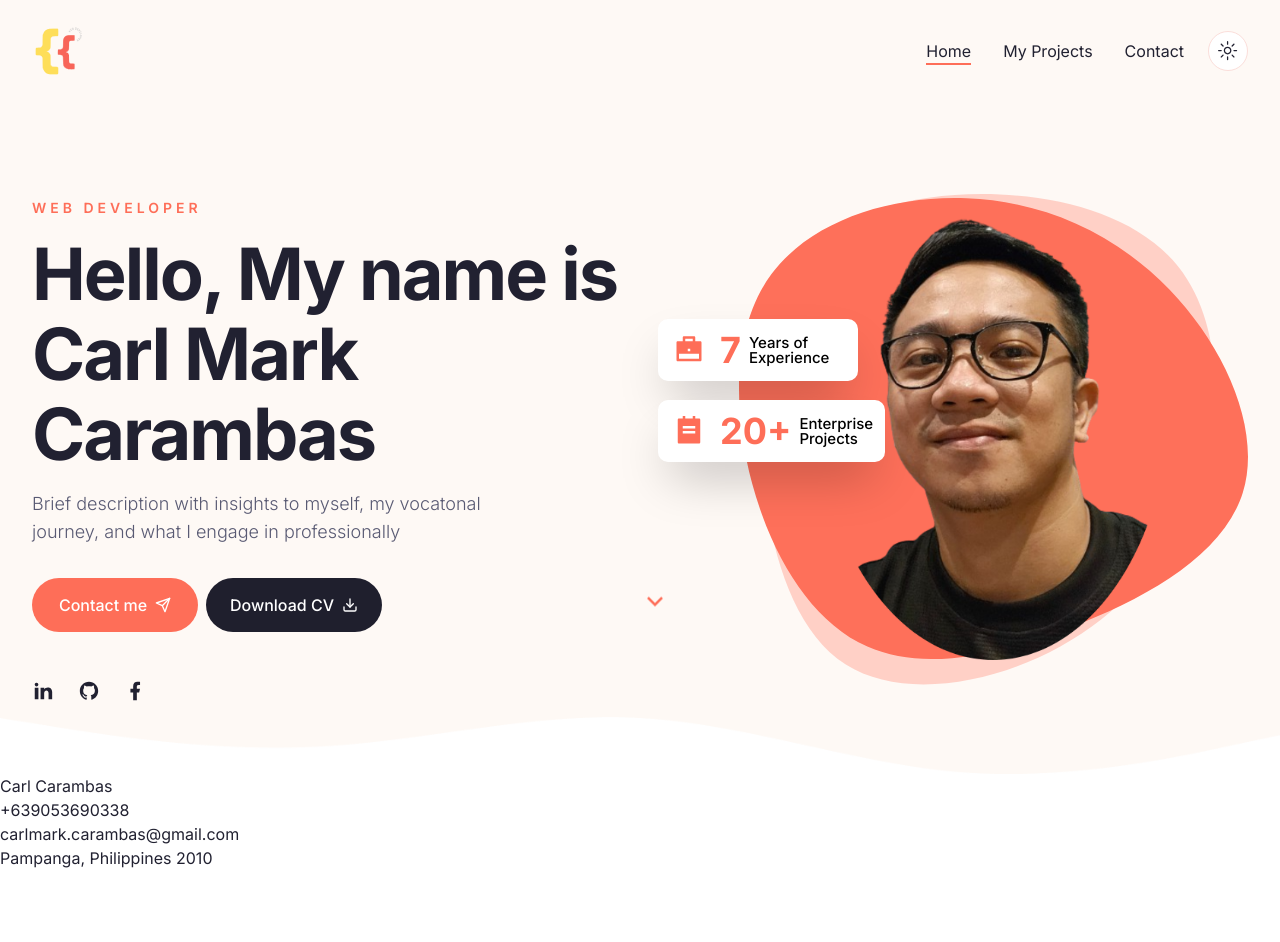
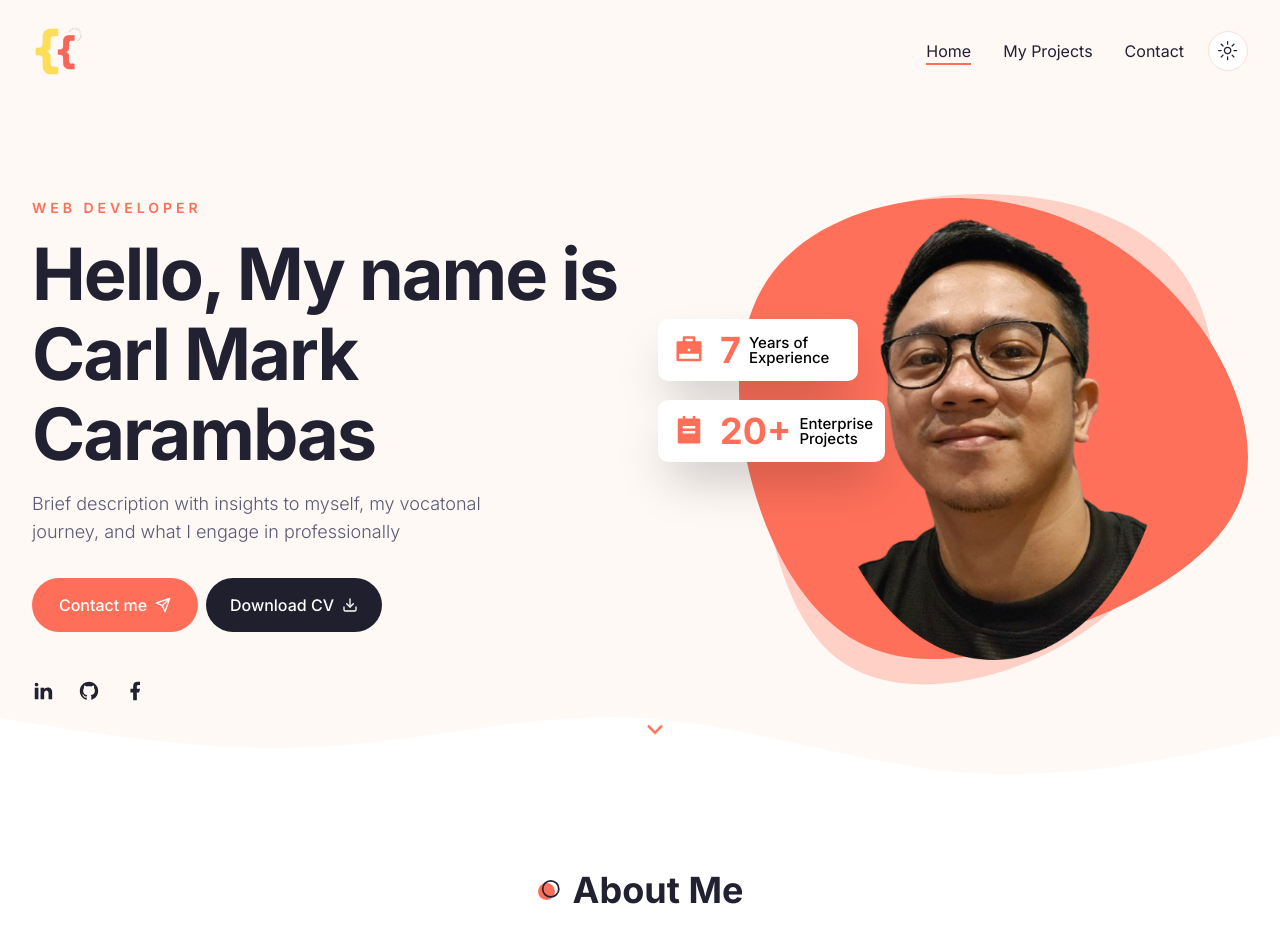
Before and after one commit to carlcarambas/portfolio_react_tailwind, a Next.js app: page / in a window 1280 px wide. Shown: the top 942 px of the page. Built offline with nearby package versions, Linux system fonts and the light colour scheme.

Commit message:
assets and css about

```diff
--- a/app/globals.css
+++ b/app/globals.css
@@ -84,6 +84,9 @@
   @apply text-muted-foreground text-lg mb-8 font-light;
 }
 
+.section-title {
+  @apply text-4xl font-bold relative w-max flex items-center justify-between gap-x-3 before:bg-dots_light before:dark:bg-dots_dark before:bg-no-repeat before:bg-center before:w-[24px] before:h-[24px];
+}
 .badge {
   @apply z-10 w-[200px] h-[62px] bg-white dark:backdrop-blur-[44px] shadow-2xl p-4 rounded-[10px] flex items-center gap-x-4;
 }
--- a/components/About.jsx
+++ b/components/About.jsx
@@ -106,12 +106,23 @@ const skillData = [
 ]
 
 const About = () => {
+  const getData = (arr, title) => {
+    return arr.find((item) => item.title === title)
+  }
+  console.log(getData(qualificationData, 'education'))
   return (
-    <div>
-      {infoData.map((info, index) => (
-        <div>{info.text}</div>
-      ))}
-    </div>
+    <section className="xl:h-[868px] pb-12 xl:py-24">
+      <div className="container mx-auto">
+        <h2 className="section-title mb-8 xl:mb-16 text-center mx-auto">
+          About Me
+        </h2>
+      </div>
+    </section>
+    // <div>
+    //   {infoData.map((info, index) => (
+    //     <div>{info.text}</div>
+    //   ))}
+    // </div>
   )
 }
 
--- a/components/Hero.jsx
+++ b/components/Hero.jsx
@@ -78,7 +78,7 @@ const Hero = () => {
           </div>
           {/* icon */}
           {/* will hide on medium size screens */}
-          <div className="hidden md:flex absolute left-2/4 bottom-44 animate-bounce">
+          <div className="hidden md:flex absolute left-2/4 bottom-44 md:bottom-12 animate-bounce">
             <RiArrowDownSLine className="text-3xl text-primary" />
           </div>
         </div>
--- a/tailwind.config.js
+++ b/tailwind.config.js
@@ -80,6 +80,8 @@ module.exports = {
         hero_shape_dark: 'url(/hero/shape-3-dark.svg)',
         hero_shape2_light: 'url(/hero/shape-2-light.svg)',
         hero_shape2_dark: 'url(/hero/shape-2-dark.svg)',
+        dots_light: 'url(/dots-light.svg)',
+        dots_dark: 'url(/dots-dark.svg)',
       },
     },
   },
```
